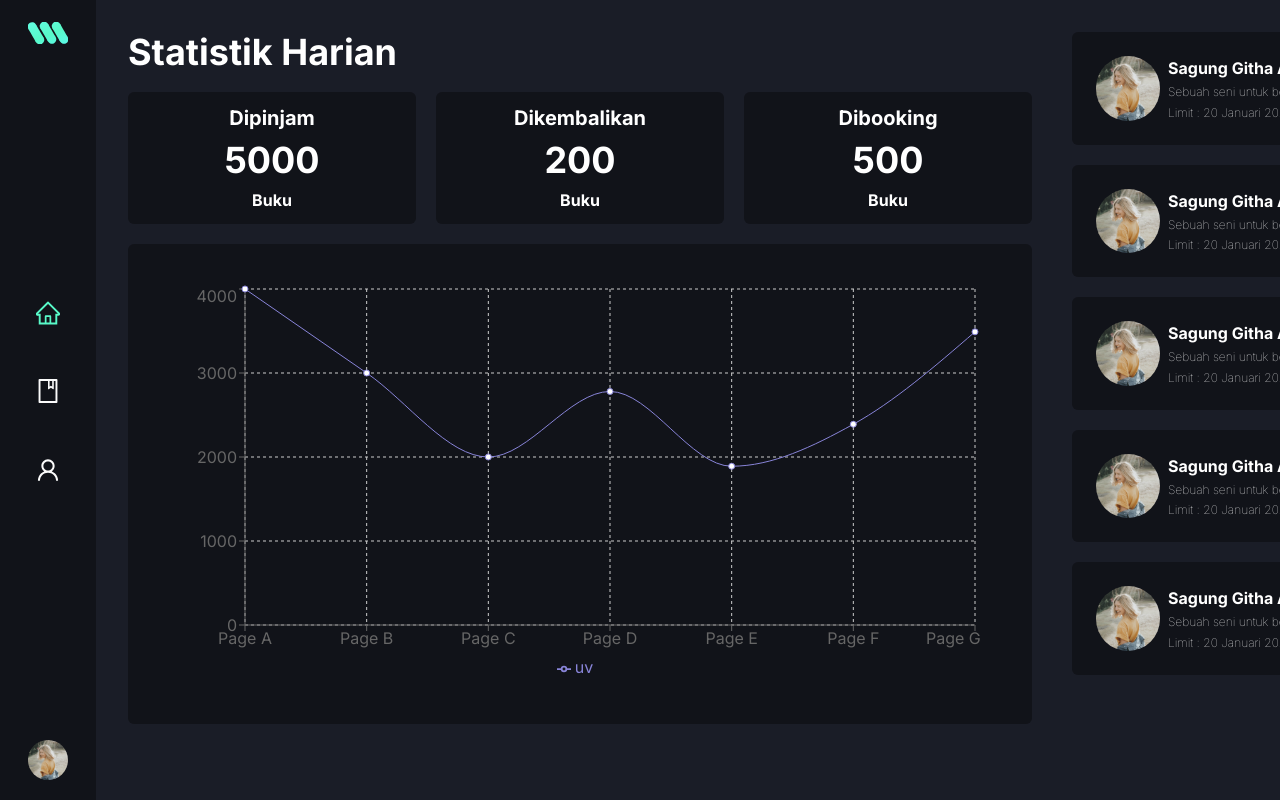
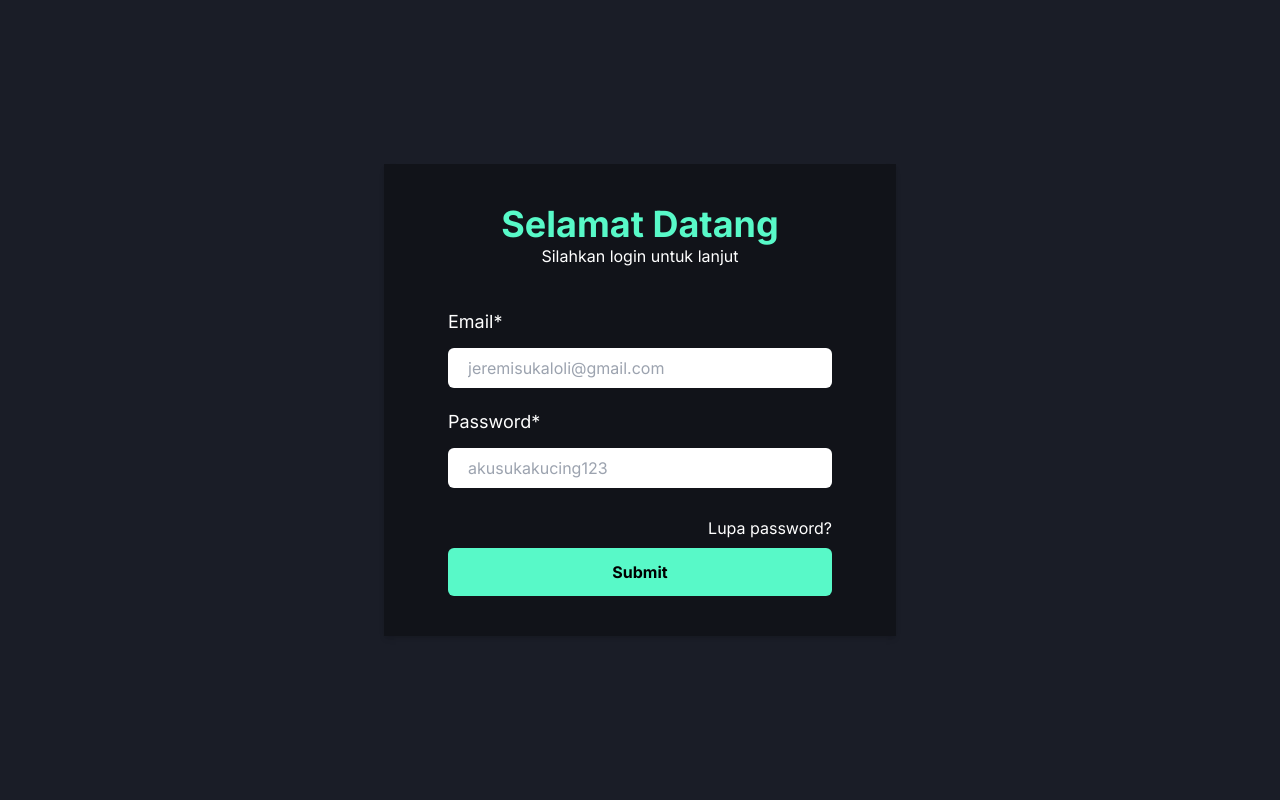
Before and after one commit to deedima3/minerva-desktop, a React (Vite) app: page / in a window 1280 px wide. Built offline with nearby package versions, Linux system fonts and the light colour scheme.

Commit message:
[ enchance, temp ] Login Slicing and auth logic
Adding login slicing and auth temporary file, needs to slice forget and add image for login

```diff
--- a/src/App.tsx
+++ b/src/App.tsx
@@ -5,12 +5,19 @@ import Book from "./routes/Book"
 import User from "./routes/User";
 import UserDetails from "./routes/UserDetails"
 import BookDetails from "./routes/BookDetails";
+import { useLocalStorage } from "./hooks/useLocalStorage";
+import Login from "./routes/Login";
+import Forget from "./routes/Forget";
 
 const App = () => {
+
+  const [user, setUser, removeUser] = useLocalStorage("user", null);
+
   return (
     <BrowserRouter>
       <Routes>
-        <Route path="/" element={<Home />} />
+        <Route path="/" element={user ? <Home /> : <Login />} key={user}/>
+        <Route path="/forget" element={ <Forget/> } key={user}/>
         <Route path="/book" element={<Book />} />
         <Route path="/user" element={<User />} />
         <Route path="/user/:id" element={<UserDetails />} />
--- /dev/null
+++ b/src/api/baseApi.ts
@@ -0,0 +1,8 @@
+import axios from "axios"
+
+const client = axios.create({
+    baseURL: "http://localhost:3000/api",
+    timeout: 1000,
+})
+
+export default client
--- /dev/null
+++ b/src/components/Layout/AuthLayout.tsx
@@ -0,0 +1,11 @@
+import React from 'react'
+
+const AuthLayout = ({children} : any) => {
+  return (
+    <div className="flex flex-row bg-brand-black-primary font-Inter overflow-hidden h-screen w-scree justify-center items-center">
+        { children }
+    </div>
+  )
+}
+
+export default AuthLayout
--- /dev/null
+++ b/src/hooks/useLocalStorage.ts
@@ -0,0 +1,23 @@
+import { useEffect, useState } from "react";
+
+export function useLocalStorage (key : string, baseValue : any) {
+
+    const [value, setValue] = useState<string | null>(baseValue);
+
+    const removeValue = () => {
+    setValue(null);
+    localStorage.removeItem(key);
+    };
+
+    useEffect(() => {
+        if (!value) return;
+        localStorage.setItem(key, value);
+    }, [value])
+
+    useEffect(() => {
+    setValue(localStorage.getItem(key));
+    }, []);
+
+    return [value, setValue, removeValue] as const
+
+}
--- /dev/null
+++ b/src/routes/Forget.tsx
@@ -0,0 +1,9 @@
+import React from 'react'
+
+const Forget = () => {
+  return (
+    <div>Forget</div>
+  )
+}
+
+export default Forget
--- /dev/null
+++ b/src/routes/Login.tsx
@@ -0,0 +1,82 @@
+import React from "react";
+import { useForm } from "react-hook-form";
+import AuthLayout from "../components/Layout/AuthLayout";
+import PageLayout from "../components/Layout/PageLayout";
+import * as yup from "yup";
+import { yupResolver } from "@hookform/resolvers/yup";
+import CustomButton from "../components/Button/CustomButton";
+
+const Login = () => {
+  const schema = yup.object({
+    email: yup
+      .string()
+      .email("Bukan format email yang benar")
+      .required("Email wajib diisi"),
+    password: yup.string().required("Password wajib diisi"),
+  });
+
+  const {
+    register,
+    handleSubmit,
+    setError,
+    formState: { errors },
+    reset,
+  } = useForm({ resolver: yupResolver(schema) });
+
+  const onSubmit = (data: any) => {
+    console.log(data);
+  };
+
+  return (
+    <AuthLayout>
+      <div className="shadow-md bg-brand-black-secondary flex flex-col px-16 py-10 items-center">
+        <h1 className="text-brand-primary text-4xl font-bold">
+          Selamat Datang
+        </h1>
+        <h3 className="text-white text-md">Silahkan login untuk lanjut</h3>
+        <form onSubmit={handleSubmit(onSubmit)}>
+          <div className="flex flex-col gap-5 mt-10">
+            <div className="flex flex-col gap-3">
+              <label htmlFor="email" className="text-white text-lg">
+                Email*
+              </label>
+              <input
+                type="email"
+                id="email"
+                className="bg-white rounded-md px-5 py-2 text-brand-black-secondary border-none"
+                placeholder="jeremisukaloli@gmail.com"
+                {...register("email")}
+              />
+              {errors.email && (
+                <p className="text-red-500 text-xs">{errors.email.message}</p>
+              )}
+            </div>
+            <div className="flex flex-col gap-3">
+              <label htmlFor="email" className="text-white text-lg">
+                Password*
+              </label>
+              <input
+                type="password"
+                id="email"
+                className="bg-white rounded-md px-5 py-2 text-brand-black-secondary border-none w-96"
+                placeholder="akusukakucing123"
+                {...register("password")}
+              />
+              {errors.email && (
+                <p className="text-red-500 text-xs">{errors.email.message}</p>
+              )}
+            </div>
+          </div>
+          <div className="flex flex-col mt-7 w-full items-end">
+              <h3 className="text-white text-md">Lupa password?</h3>
+            <CustomButton variant={"solid"} extraClass={"w-full mt-2"}>
+              Submit
+            </CustomButton>
+          </div>
+        </form>
+      </div>
+    </AuthLayout>
+  );
+};
+
+export default Login;
```
Also changed, not shown: package.json (+6 -1 lines), 1 other file (tests, documents, lock files or other folders).
